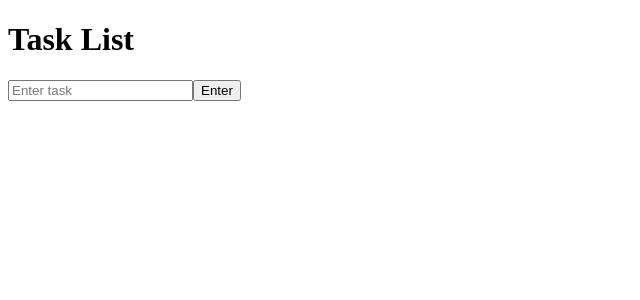
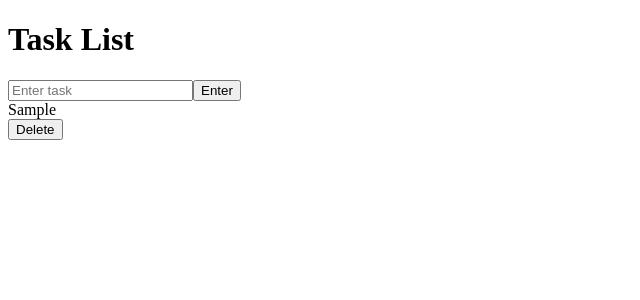
Before and after one commit to Sneh674/Web-Tech-Course, a React (Vite) app in the folder exp-9/taskanduser/: page / in a window 1280 px wide. Both pictures are taken after typing "Sample" into the empty fields and a click on the input "Enter". Shown: the top 300 px of the page, without its empty margins (0-640 px from the left). Built offline with nearby package versions, Linux system fonts and the light colour scheme.

Commit message:
task list in  useState done

```diff
--- a/exp-9/taskanduser/src/components/tasklist/TaskHome.jsx
+++ b/exp-9/taskanduser/src/components/tasklist/TaskHome.jsx
@@ -1,27 +1,54 @@
-import { useState } from 'react'
+import { useState } from "react";
 
 const TaskHome = () => {
   const [taskList, setTaskList] = useState([]);
-    const [taskName, setTaskName] = useState('');
+  const [taskName, setTaskName] = useState("");
   const handleSubmit = (e) => {
     e.preventDefault();
     const taskname = taskName;
-        setTaskList([...taskList, taskname]);
-        e.target.taskname.value = '';
+    setTaskList([...taskList, { taskname }]);
+    e.target.taskname.value = "";
     console.log(taskList);
-        setTaskName('');
-    }
+    setTaskName("");
+  };
+  const handleDelete = (e) => {
+    const taskname = e.target.parentNode.querySelector(".taskname").innerText;
+    setTaskList(taskList.filter((task) => task.taskname !== taskname));
+  };
   return (
     <div>
       <h1>Task List</h1>
       <div className="task-list">
         <form onSubmit={handleSubmit}>
-            <input type="text" name="taskname" id="" placeholder='Enter task' onChange={(e)=>{setTaskName(e.target.value)}}/>
+          <input
+            type="text"
+            name="taskname"
+            id=""
+            placeholder="Enter task"
+            onChange={(e) => {
+              setTaskName(e.target.value);
+            }}
+            required
+          />
           <input type="submit" value="Enter" />
         </form>
       </div>
+      <div className="alltasks">
+        {taskList.length === 0 ? (
+          <h3>No tasks</h3>
+        ) : (
+          taskList.map((task, index) => {
+            return (
+              <div className="task" key={index}>
+                <div className="taskname">{task.taskname}</div>
+                <button onClick={handleDelete}>Delete</button>
               </div>
-  )
-}
+            );
+          })
+        )}
+      </div>
+    </div>
+  );
+};
 
-export default TaskHome
+export default TaskHome;
```
Lines whose indentation alone changed are shown as unchanged.
